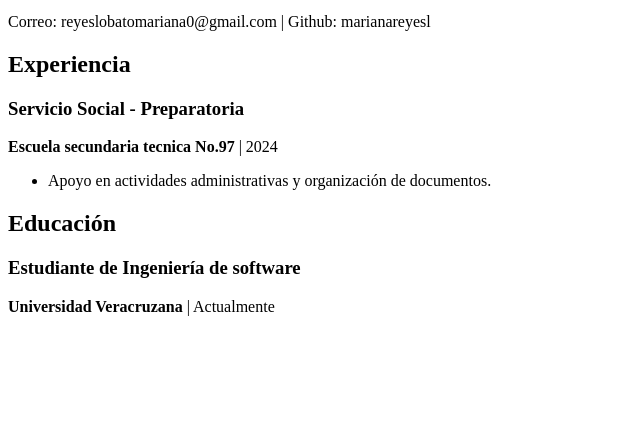
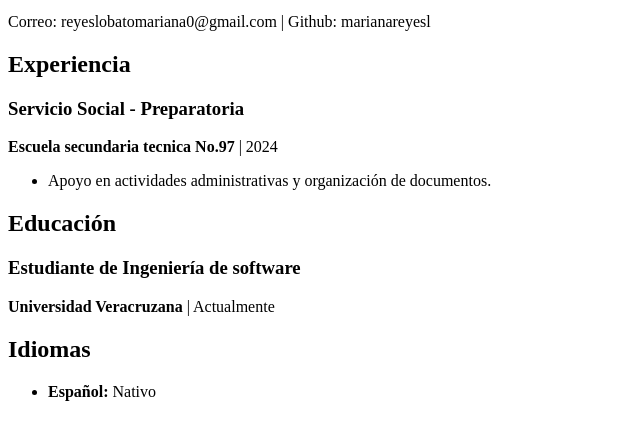
Before and after one commit to marianareyesl/mycv-2026, a plain HTML site: page index.html in a window 1280 px wide. Shown: the part 251-690 px from the top of the page, without its empty margins (0-640 px from the left). Drawn offline with Linux system fonts and the light colour scheme.

Commit message:
Seccion languages

```diff
--- a/index.html
+++ b/index.html
@@ -41,5 +41,12 @@
 	      </article>
       </section>
 
+      <section id="languages">
+	      <h2>Idiomas</h2>
+	      <ul>
+		      <li><strong>Español:</strong> Nativo</li>
+	      <ul>
+      </section>
+
 </body>
 </html>
```
